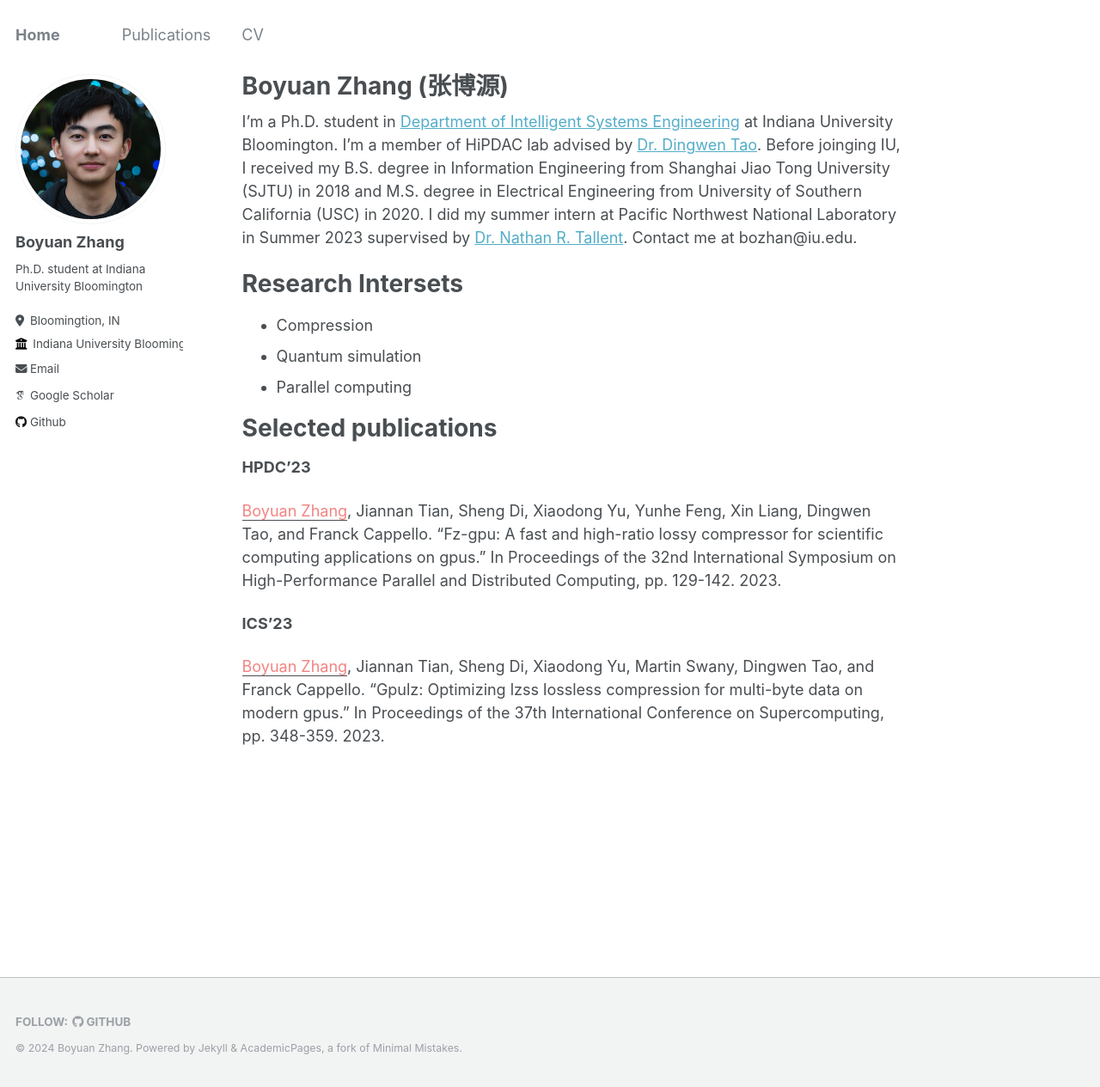
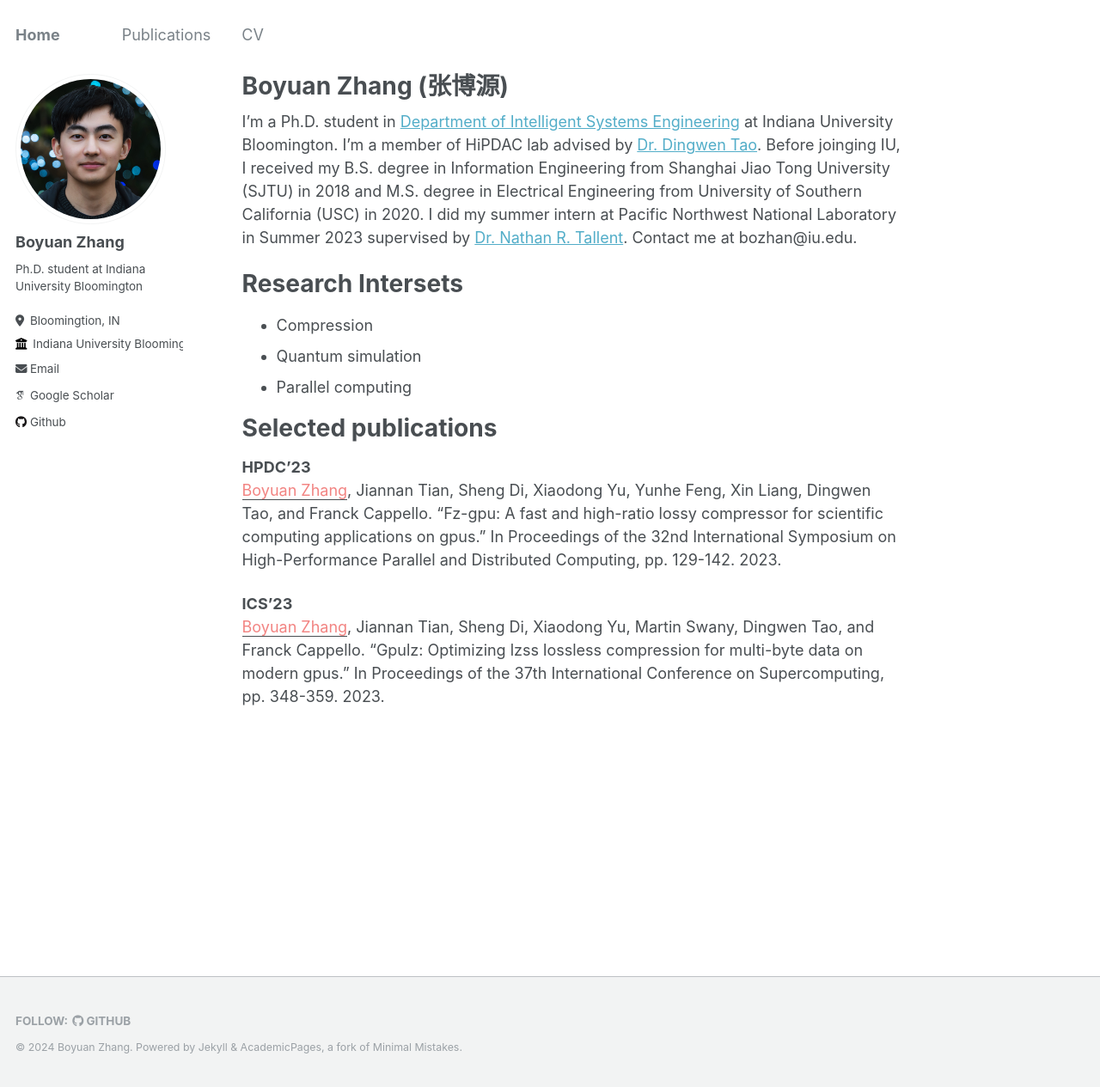
Before and after one commit to boyuanzhang62/boyuanzhang62.github.io_archive, a Jekyll site: the page built from _pages/about.md, in a window 1280 px wide and 1265 px high. Shown: the whole window at 86% size. Built offline with Jekyll 4.4.1, drawn with Linux system fonts in a browser that asks for light colours; some web fonts are replaced.

Commit message:
modify main page

```diff
--- a/_pages/about.md
+++ b/_pages/about.md
@@ -17,10 +17,8 @@ I'm a Ph.D. student in [Department of Intelligent Systems Engineering](https://e
 
 # Selected publications
 
-**HPDC'23**
-
+**HPDC'23**\
 <span style="color:#f28482"><u>Boyuan Zhang</u></span>, Jiannan Tian, Sheng Di, Xiaodong Yu, Yunhe Feng, Xin Liang, Dingwen Tao, and Franck Cappello. "Fz-gpu: A fast and high-ratio lossy compressor for scientific computing applications on gpus." In Proceedings of the 32nd International Symposium on High-Performance Parallel and Distributed Computing, pp. 129-142. 2023.
 
-**ICS'23**
-
+**ICS'23**\
 <span style="color:#f28482"><u>Boyuan Zhang</u></span>, Jiannan Tian, Sheng Di, Xiaodong Yu, Martin Swany, Dingwen Tao, and Franck Cappello. "Gpulz: Optimizing lzss lossless compression for multi-byte data on modern gpus." In Proceedings of the 37th International Conference on Supercomputing, pp. 348-359. 2023.
```
